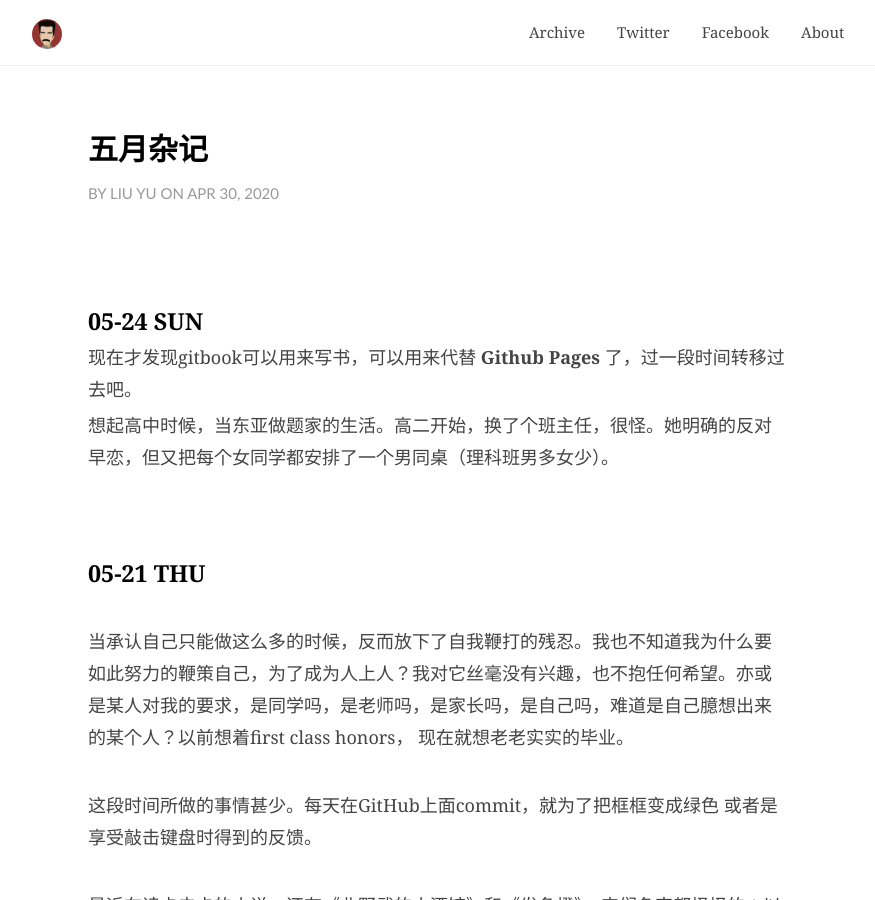
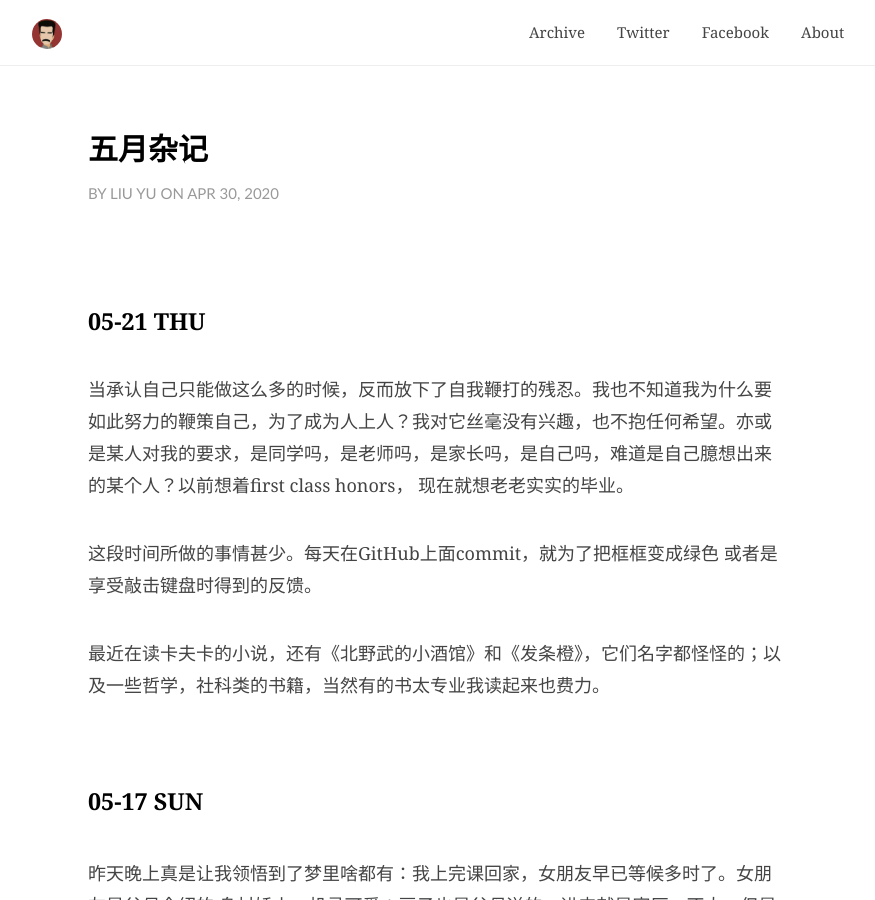
Before and after one commit to JaydenYL/JaydenYL.github.io, a Jekyll site: the page built from _posts/2020-04-26-日记.md, in a window 1280 px wide and 900 px high. Shown: the whole window, without its empty margins (202-1077 px from the left). Built offline with Jekyll 4.4.1, drawn with Linux system fonts in a browser that asks for light colours; comment, search, counter and statistics services are not loaded.

Commit message:
delete 05-24

```diff
--- a/_posts/2020-04-26-日记.md
+++ b/_posts/2020-04-26-日记.md
@@ -12,14 +12,6 @@ location:
 tail:
 catalog: true
 ---
-
-<br>
-
-### 05-24 SUN
-
-现在才发现gitbook可以用来写书，可以用来代替 **Github Pages** 了，过一段时间转移过去吧。
-
-想起高中时候，当东亚做题家的生活。高二开始，换了个班主任，很怪。她明确的反对早恋，但又把每个女同学都安排了一个男同桌（理科班男多女少）。
 
 
 
```
